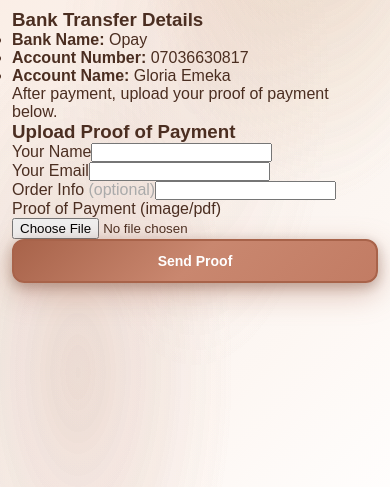
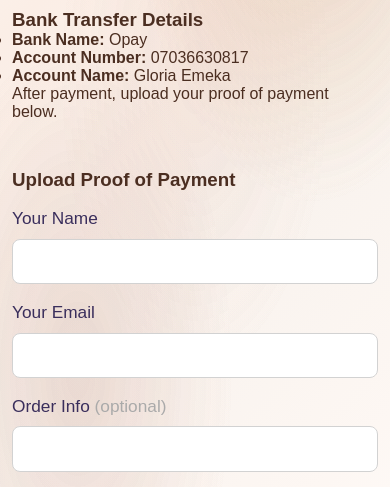
Before and after one commit to Gloweeyahh/gloreclassique, a website: page payment.html in a window 390 px wide. Shown: the part 345-832 px from the top of the page. Drawn offline with Linux system fonts and the light colour scheme.

Commit message:
Enhance payment.html with styles and layout
Added CSS styles for layout and improved form elements.

```diff
--- a/payment.html
+++ b/payment.html
@@ -5,6 +5,71 @@
   <title>Payment | Gloré Classique</title>
   <meta name="viewport" content="width=device-width, initial-scale=1.0">
   <link rel="stylesheet" href="css/style.css">
+  <style>
+    .payment-details-box {
+      display: flex;
+      flex-direction: column;
+      gap: 2.5em;
+    }
+    .account-details {
+      margin-bottom: 1.5em;
+    }
+    .proof-form {
+      display: flex;
+      flex-direction: column;
+      gap: 1.7em;
+    }
+    .form-group {
+      display: flex;
+      flex-direction: column;
+      gap: 0.5em;
+    }
+    .proof-form input[type="text"],
+    .proof-form input[type="email"],
+    .proof-form input[type="file"] {
+      font-size: 1.13em;
+      padding: 1em 1.2em;
+      border-radius: 8px;
+      border: 1.5px solid #d2d2d2;
+      background: #fff;
+      margin-top: 0.1em;
+      transition: border 0.2s;
+    }
+    .proof-form input:focus {
+      border: 1.5px solid #b7a6e7;
+      outline: none;
+    }
+    .proof-form label {
+      font-size: 1.08em;
+      font-weight: 500;
+      color: #3a2e5c;
+    }
+    .btn.btn-primary.btn-full {
+      margin-top: 0.7em;
+      font-size: 1.13em;
+      padding: 1.1em 0;
+      border-radius: 8px;
+    }
+    .proof-status {
+      margin-top: 1.3em;
+      text-align: center;
+      font-size: 1.08em;
+    }
+    @media (max-width: 600px) {
+      .payment-details-box {
+        gap: 1.5em;
+      }
+      .proof-form {
+        gap: 1.1em;
+      }
+      .proof-form input[type="text"],
+      .proof-form input[type="email"],
+      .proof-form input[type="file"] {
+        font-size: 1em;
+        padding: 0.8em 0.7em;
+      }
+    }
+  </style>
 </head>
 <body>
 <div class="top-bar">
```
